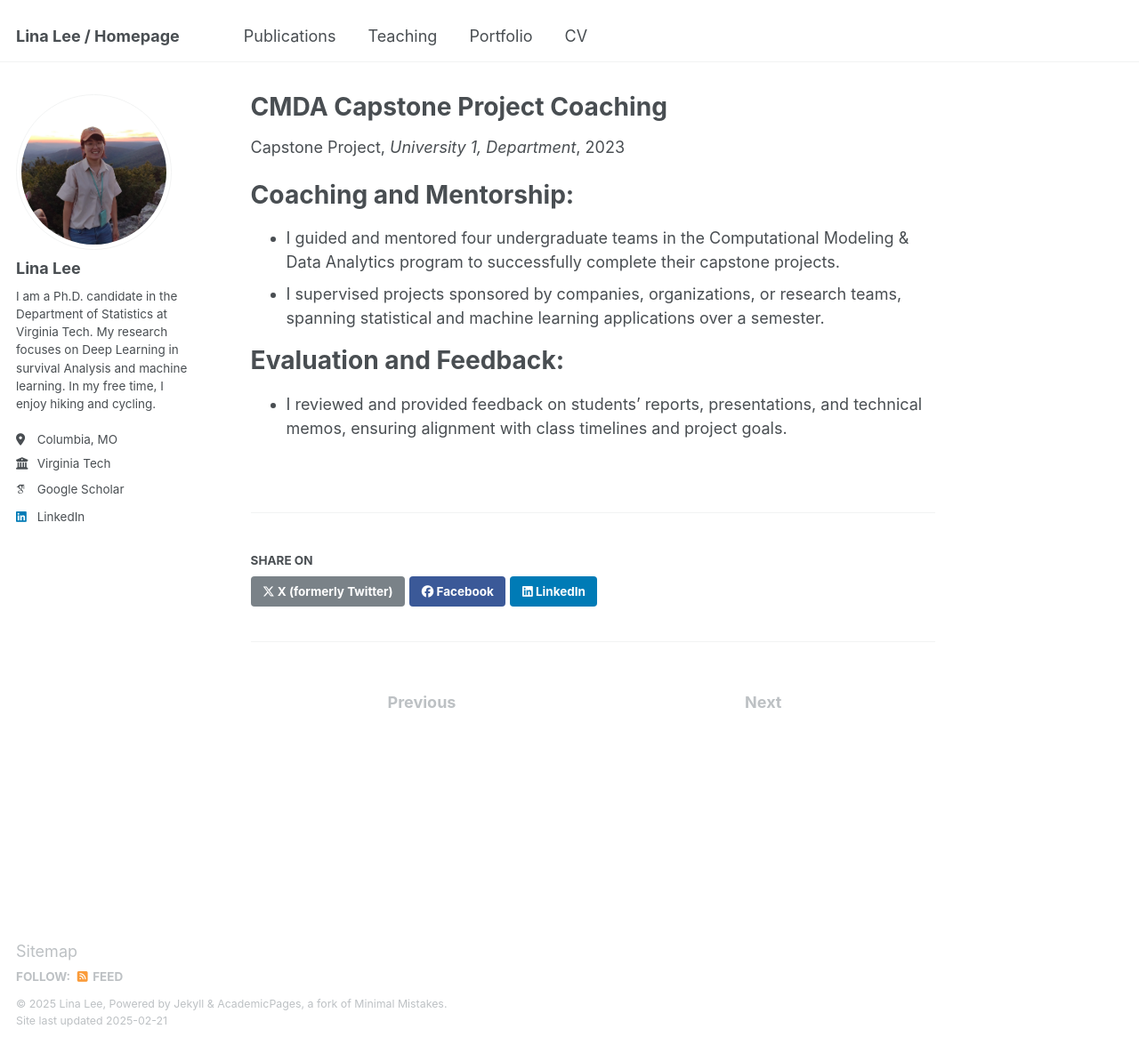
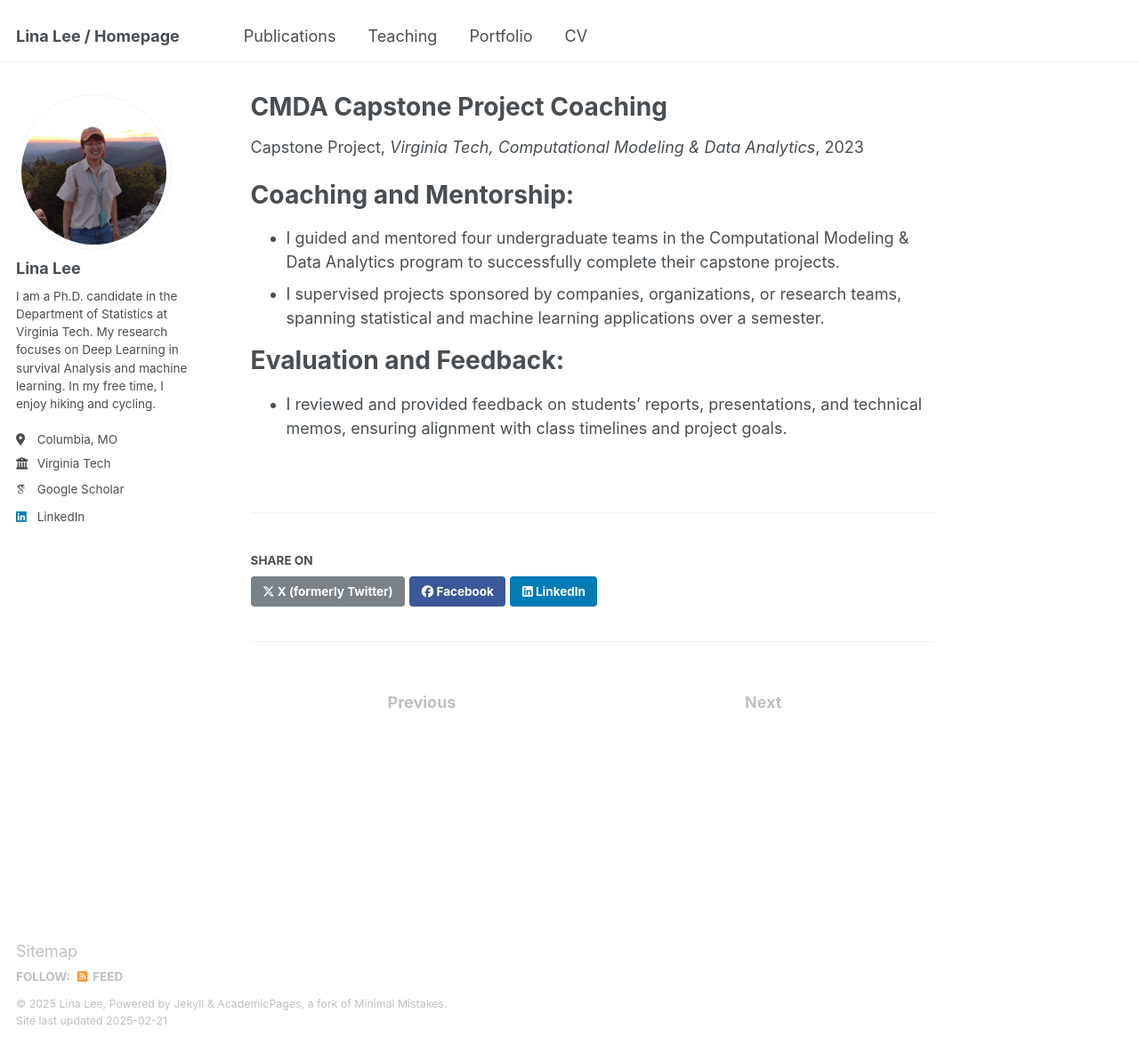
Before and after one commit to linal20/linal20.github.io, a Jekyll site: the page built from _teaching/2015-spring-teaching-2.md, in a window 1280 px wide and 1175 px high. Shown: the whole window at 89% size. Built offline with Jekyll 4.4.1, drawn with Linux system fonts in a browser that asks for light colours; some web fonts are replaced.

Commit message:
Update 2015-spring-teaching-2.md

```diff
--- a/_teaching/2015-spring-teaching-2.md
+++ b/_teaching/2015-spring-teaching-2.md
@@ -3,11 +3,12 @@ title: "CMDA Capstone Project Coaching"
 collection: teaching
 type: "Capstone Project"
 permalink: /teaching/2015-spring-teaching-2
-venue: "University 1, Department"
+venue: "Virginia Tech, Computational Modeling & Data Analytics"
 date: "2023-01-01"  # Use a valid date format (March 1st, 2024 as an example)
 display_date: "2023 Srping & Fall"
 location: "Blacksburg, VA"
 ---
+
 
 Coaching and Mentorship:
 ======
```
